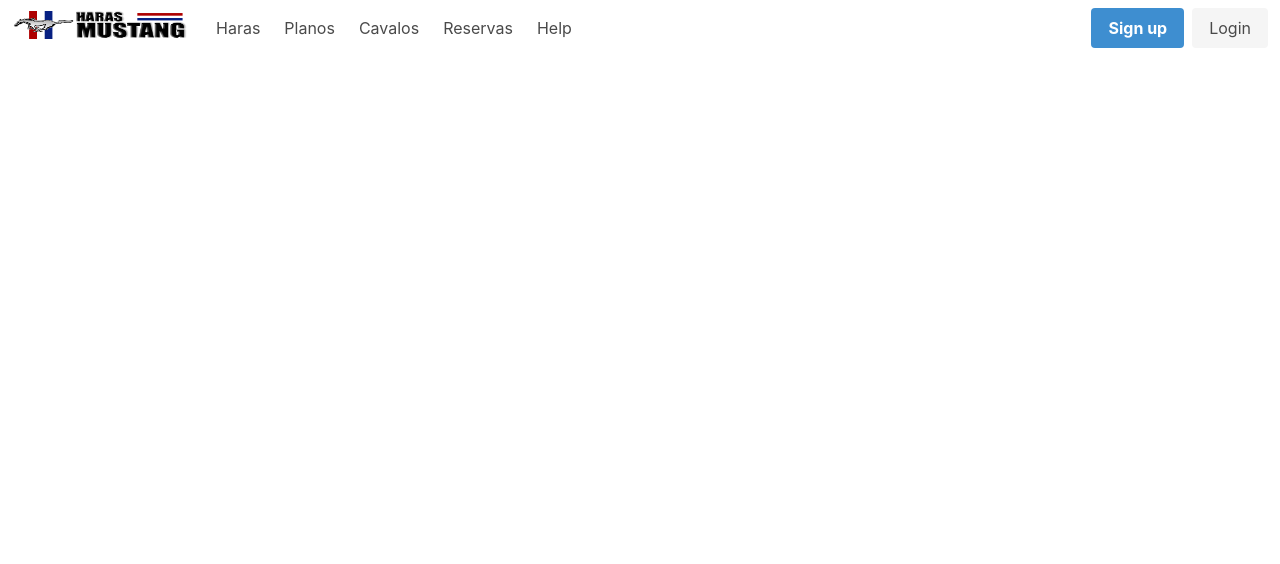
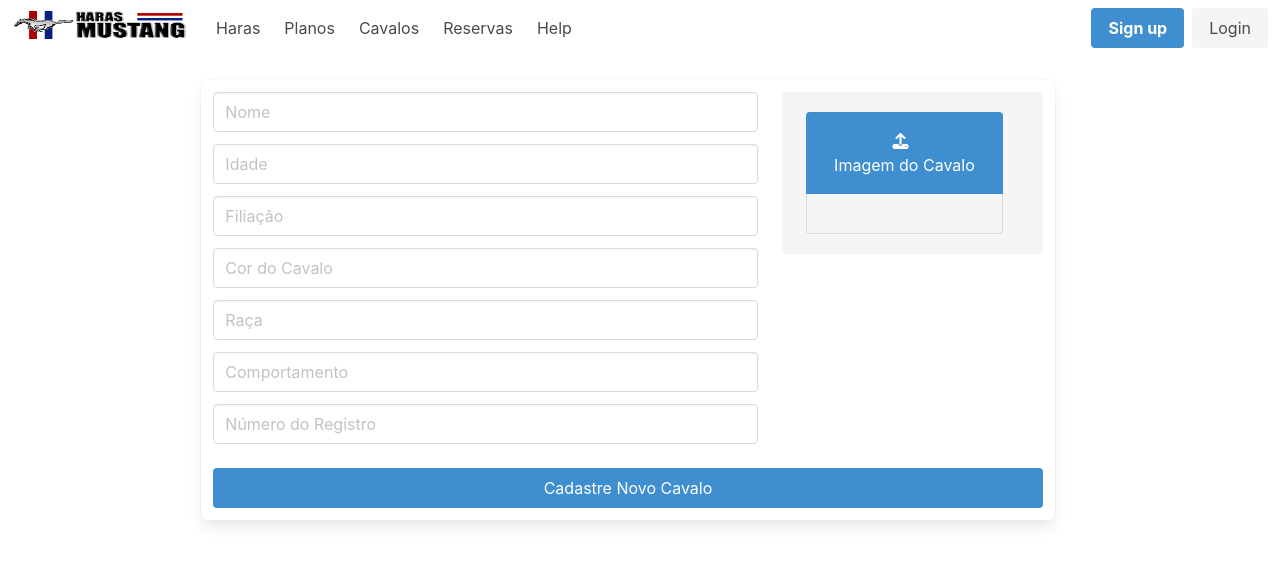
Before and after one commit to paulobart/haras-projeto-client, a React (Create React App) app: page /admin/newhorse in a window 1280 px wide. Shown: the top 564 px of the page. Built offline with nearby package versions, Linux system fonts and the light colour scheme.

Commit message:
Componente HorseRegister

```diff
--- a/src/App.js
+++ b/src/App.js
@@ -13,6 +13,7 @@ import Planos from "./components/Planos";
 import HorseList from "./components/HorseList";
 import ListSponsoredHorses from "./components/ListSponsoredHorses";
 import AdminPanel from "./components/AdminPanel";
+import HorseRegister from "./components/HorseRegister";
 
 
 
@@ -49,6 +50,7 @@ class App extends Component {
           <Route exact path='/cavalos' component= {HorseList}/>
           <Route exact path='/listacavalosapadrinhados' component= {ListSponsoredHorses}/>
           <Route exact path='/admin' component= {AdminPanel}/>
+          <Route exact path='/admin/newhorse' component= {HorseRegister}/>
 
         </Switch>
 
--- a/src/api/api.utils.js
+++ b/src/api/api.utils.js
@@ -107,5 +107,14 @@ class Api {
     }
   }
 
+  newHorse = async (payload) => {
+    try {
+      const { data } = await this.api.post("/horse/create", payload)
+      console.log(data)
+    } catch (error) {
+      throw Error(error)
+    }
+  };
+
 }
 export default new Api();
--- a/src/components/AdminPanel.js
+++ b/src/components/AdminPanel.js
@@ -33,9 +33,10 @@ class AdminPanel extends Component {
             <div className="botoes-admin-cavalos card-header mt-3 py-2">
             <div class="field is-grouped">
                 <p class="control">
-                    <button class="ml-2 button is-info" style={{width: 200}}>
-                    Cadastrar Cavalo
+                <Link to="/admin/newhorse"><button class="ml-2 button is-link" style={{width: 200}}>
+                    Cadastar Cavalo
                     </button>
+                    </Link>
                 </p>
                 <p class="control">
                     <button class="button is-info" style={{width: 200}}>
--- a/src/components/HorseRegister.js
+++ b/src/components/HorseRegister.js
@@ -8,7 +8,8 @@ const initialState = {
     color: "",
     breed: "",
     behavior: "",
-    imageUrl: "",
+    image: "",
+    imagemFile: "",
     register: ""
 };
 
@@ -25,17 +26,100 @@ class HorseRegister extends Component {
     handleSubmit = async (event) => {
         event.preventDefault()
         try {
+            const {name, age, affiliation, color, breed, behavior, register} = this.state;
+            await this.handleUpload()
+            const { imagem } = this.state;
+            this.setState(initialState)
+            await apiUtils.newHorse({name, age, affiliation, color, breed, behavior, register, imageUrl: imagem});
 
         } catch (error) {
+            console.error(error)
+        }
+    };
 
+    handleUpload = async (event) => {
+        try {
+            const imageUrl = await apiUtils.upload(this.state.imagemFile)
+            this.setState({
+                imagem: imageUrl
+            })
+
+        } catch (error) {
+            console.error(error)
         }
+    }
+
+    handChangeFile = (event) => {
+        this.setState({
+            imagemFile: event.target.files[0]
+        })
     }
 
     render() {
         return (
-            <div>
+            <div className="mt-5 columns" style={{width: "100%"}}>
+        <form className="box column is-8 is-offset-2">
+          <div className=" columns form-e-imagem"  >
+          <div className="column is-8 formulario">
+            <div className="field">
+               <div className="control">
+                <input className="input" value={this.state.name} type="name" placeholder="Nome" name="name" onChange={this.handleInput}/>
+              </div>
+            </div>
+            <div className="field">
+            <div className="control">
+                <input className="input" value={this.state.age} type="age" placeholder="Idade" name="age" onChange={this.handleInput}/>
+              </div>
+            </div>
+            <div className="field">
 
+              <div className="control">
+                <input className="input" value={this.state.affiliation} type="affiliation" placeholder="Filiação" name="affiliation" onChange={this.handleInput} />
+              </div>
             </div>
+            <div className="field">
+                         <div className="control">
+                <input className="input" value={this.state.color} type="cor" placeholder="Cor do Cavalo" name="cor" onChange={this.handleInput} />
+              </div>
+            </div>
+            <div className="field">
+                         <div className="control">
+                <input className="input" value={this.state.breed} type="breed" placeholder="Raça" name="breed" onChange={this.handleInput} />
+              </div>
+            </div>
+            <div className="field">
+                         <div className="control">
+                <input className="input" value={this.state.behavior} type="behavior" placeholder="Comportamento" name="behavior" onChange={this.handleInput} />
+              </div>
+            </div>
+            <div className="field">
+                         <div className="control">
+                <input className="input" value={this.state.register} type="register" placeholder="Número do Registro" name="register" onChange={this.handleInput} />
+              </div>
+            </div>
+          </div>
+          <div className="column is-4 imagem-perfil">
+            <div className="notification is-fluid" >
+              <div className="file is-info is-boxed has-name" style={{justifyContent:"center"}}>
+                <label className="file-label">
+                  <input className="file-input" type="file" name="imagem" onChange={this.handleChangeFile}/>
+                  <span className="file-cta">
+                    <span className="file-icon">
+                      <i className="fas fa-upload"></i>
+                    </span>
+                    <span className="file-label">Imagem do Cavalo</span>
+                  </span>
+                  <span className="file-name">{this.state.imagemFile.name}</span>
+                </label>
+              </div>
+            </div>
+          </div>
+          </div>
+          <button className="button is-fullwidth" className="button is-info" onClick={this.handleSubmit} style={{width: "100%"}}>
+            <p>Cadastre Novo Cavalo</p>
+          </button>
+          </form>
+      </div>
         )
     }
 }
```
